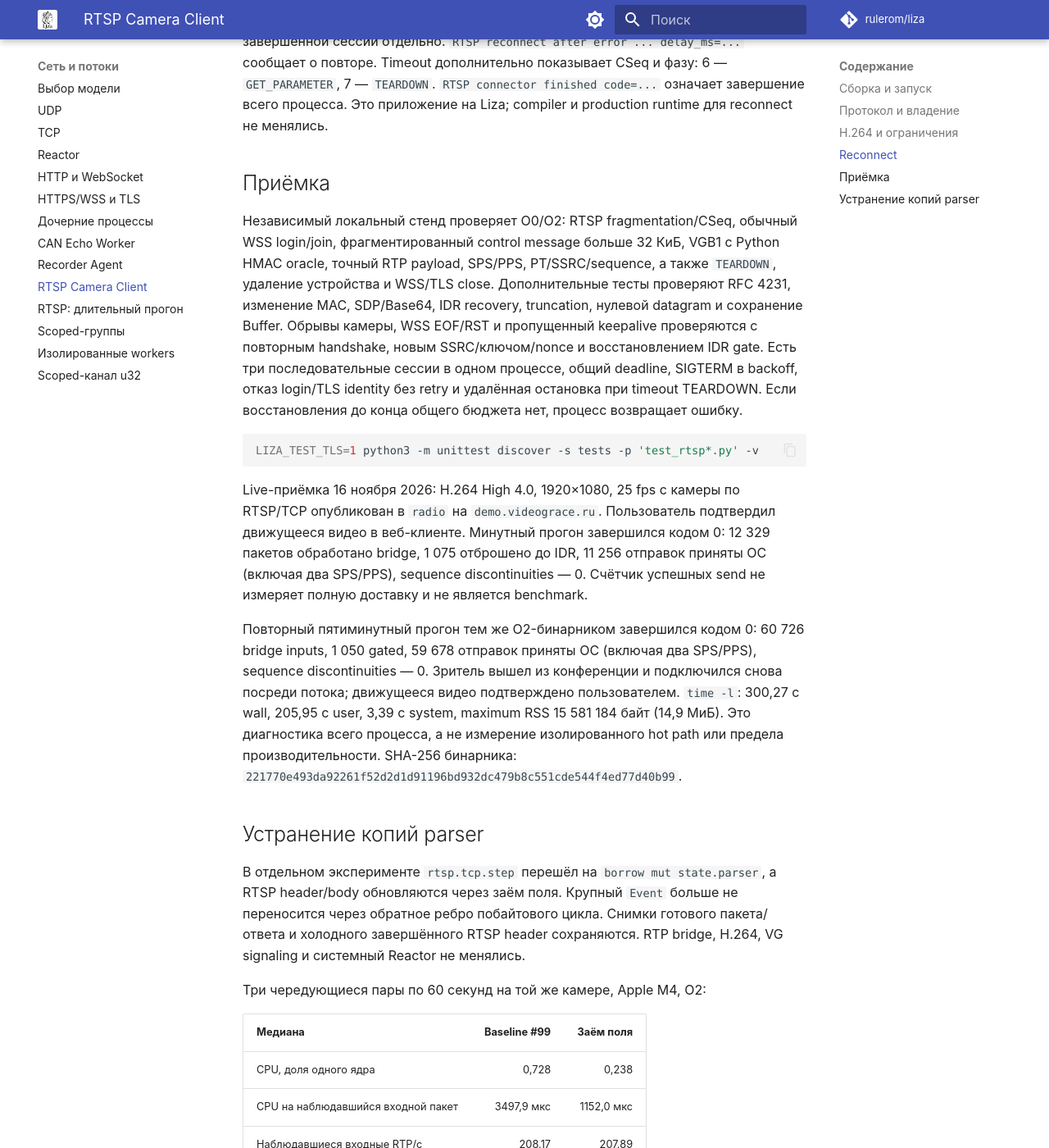
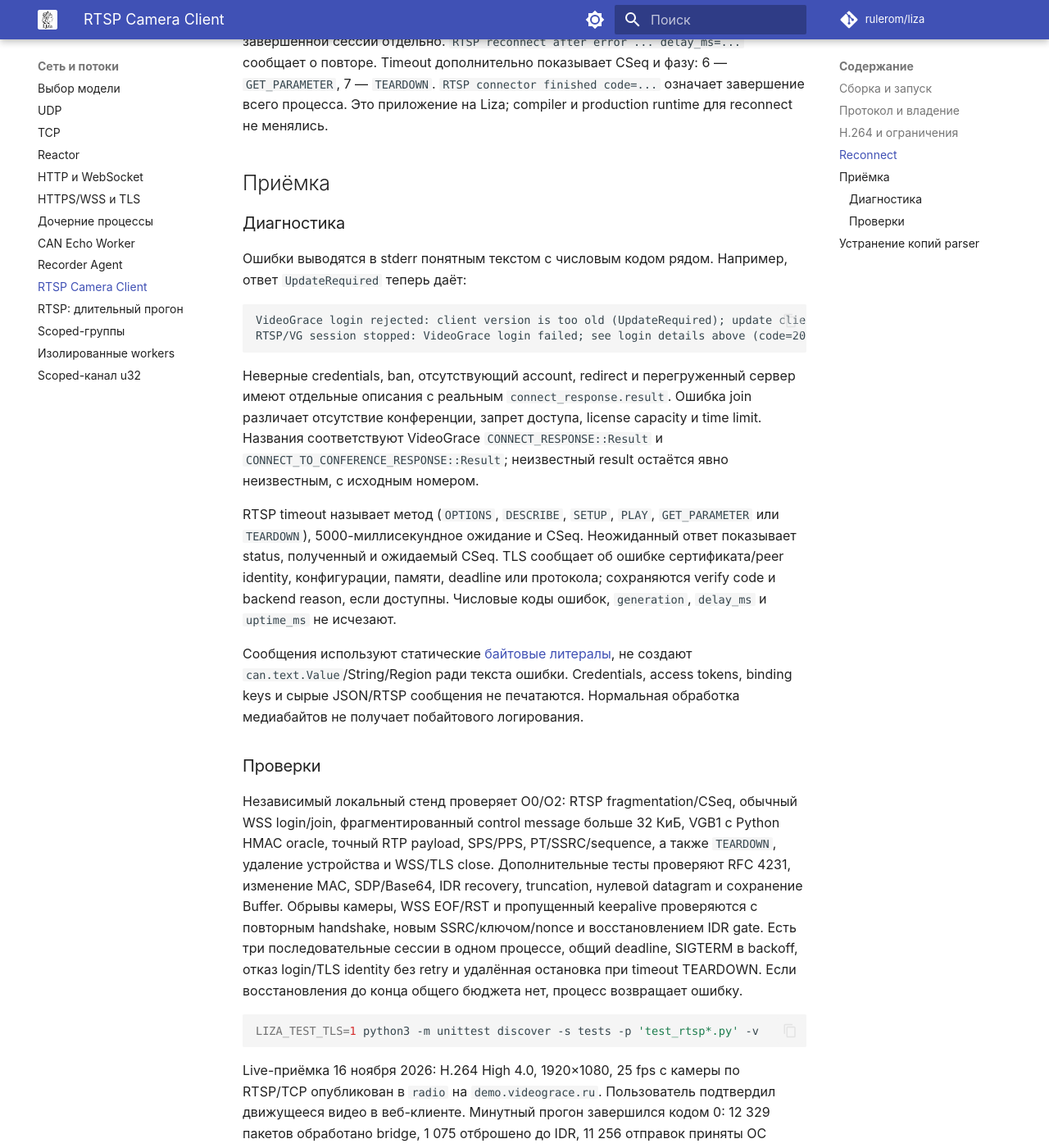
Before and after one commit to rulerom/liza, an MkDocs documentation site: the page built from docs/rtsp-client.md, in a window 1280 px wide and 1400 px high, scrolled down 3843 px. Shown: the whole window at 82% size. Built offline with MkDocs 1.6.1 and Material for MkDocs 9.7.7, drawn with Linux system fonts in a browser that asks for light colours; comment, search, counter and statistics services are not loaded.

Commit message:
Explain RTSP, VideoGrace login and TLS failures with static byte messages

````diff
--- a/docs/rtsp-client.md
+++ b/docs/rtsp-client.md
@@ -162,6 +162,37 @@ compiler и production runtime для reconnect не менялись.
 
 ## Приёмка
 
+### Диагностика
+
+Ошибки выводятся в stderr понятным текстом с числовым кодом рядом.
+Например, ответ `UpdateRequired` теперь даёт:
+
+```text
+VideoGrace login rejected: client version is too old (UpdateRequired); update client_version in config and restart (result=3, client_version=617)
+RTSP/VG session stopped: VideoGrace login failed; see login details above (code=20)
+```
+
+Неверные credentials, ban, отсутствующий account, redirect и перегруженный
+сервер имеют отдельные описания с реальным `connect_response.result`.
+Ошибка join различает отсутствие конференции, запрет доступа, license capacity
+и time limit. Названия соответствуют VideoGrace `CONNECT_RESPONSE::Result`
+и `CONNECT_TO_CONFERENCE_RESPONSE::Result`; неизвестный result остаётся
+явно неизвестным, с исходным номером.
+
+RTSP timeout называет метод (`OPTIONS`, `DESCRIBE`, `SETUP`, `PLAY`,
+`GET_PARAMETER` или `TEARDOWN`), 5000-миллисекундное ожидание и CSeq.
+Неожиданный ответ показывает status, полученный и ожидаемый CSeq.
+TLS сообщает об ошибке сертификата/peer identity, конфигурации, памяти,
+deadline или протокола; сохраняются verify code и backend reason, если доступны.
+Числовые коды ошибок, `generation`, `delay_ms` и `uptime_ms` не исчезают.
+
+Сообщения используют статические [байтовые литералы](byte-literals.md),
+не создают `can.text.Value`/String/Region ради текста ошибки. Credentials,
+access tokens, binding keys и сырые JSON/RTSP сообщения не печатаются.
+Нормальная обработка медиабайтов не получает побайтового логирования.
+
+### Проверки
+
 Независимый локальный стенд проверяет O0/O2: RTSP fragmentation/CSeq,
 обычный WSS login/join, фрагментированный control message больше 32 КиБ,
 VGB1 с Python HMAC oracle, точный RTP payload, SPS/PPS, PT/SSRC/sequence,
````
Also changed, not shown: 5 other files.
